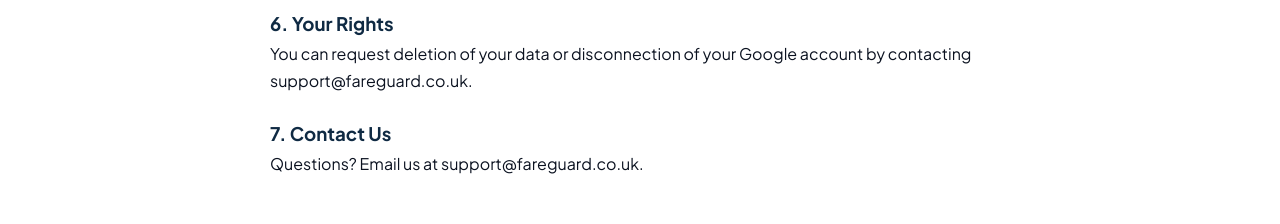
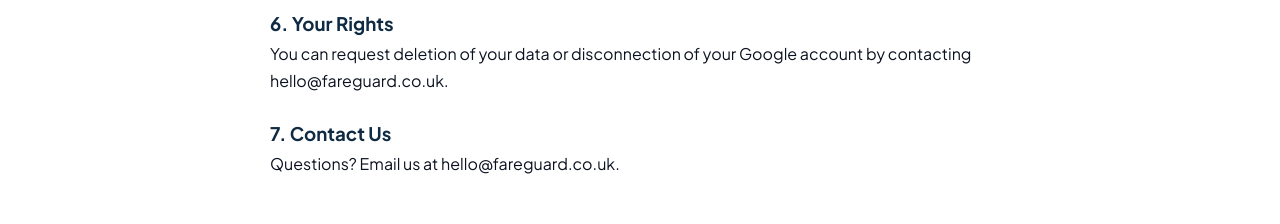
Before and after one commit to fareguard/fg-rail-pwa-starter, a Next.js app: page /privacy-policy in a window 1280 px wide. Shown: the part 904-1128 px from the top of the page. Built offline with nearby package versions, Linux system fonts and the light colour scheme.

Commit message:
Update page.tsx

```diff
--- a/app/(app)/privacy-policy/page.tsx
+++ b/app/(app)/privacy-policy/page.tsx
@@ -65,13 +65,13 @@ export default function PrivacyPolicy() {
             <p>
               You can request deletion of your data or disconnection of your Google
               account by contacting{" "}
-              <a href="mailto:support@fareguard.co.uk">support@fareguard.co.uk</a>.
+              <a href="mailto:hello@fareguard.co.uk">hello@fareguard.co.uk</a>.
             </p>
 
             <h3 style={{ marginTop: 24, color: "var(--fg-navy)" }}>7. Contact Us</h3>
             <p>
               Questions? Email us at{" "}
-              <a href="mailto:support@fareguard.co.uk">support@fareguard.co.uk</a>.
+              <a href="mailto:hello@fareguard.co.uk">hello@fareguard.co.uk</a>.
             </p>
           </div>
         </div>
```
